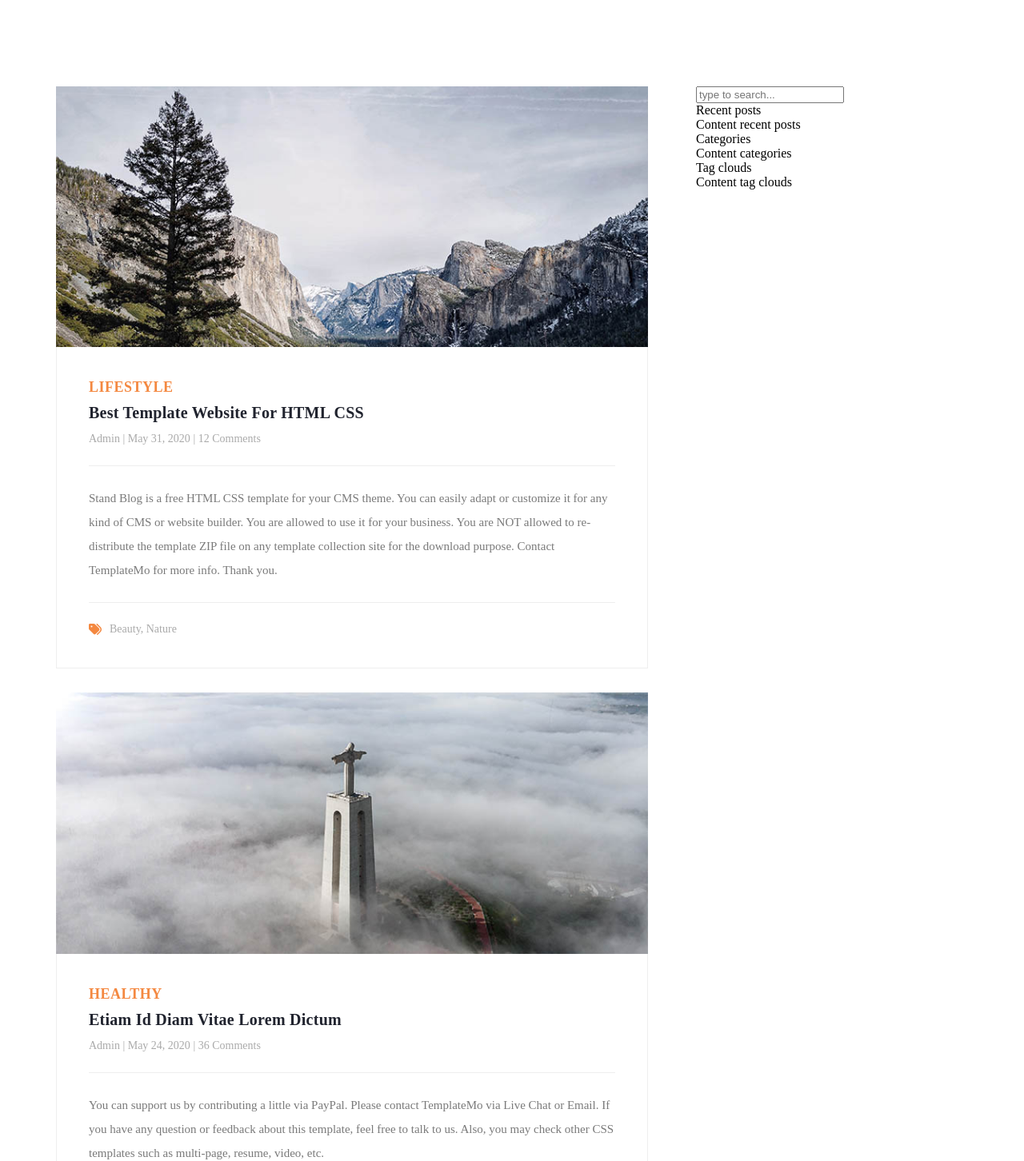
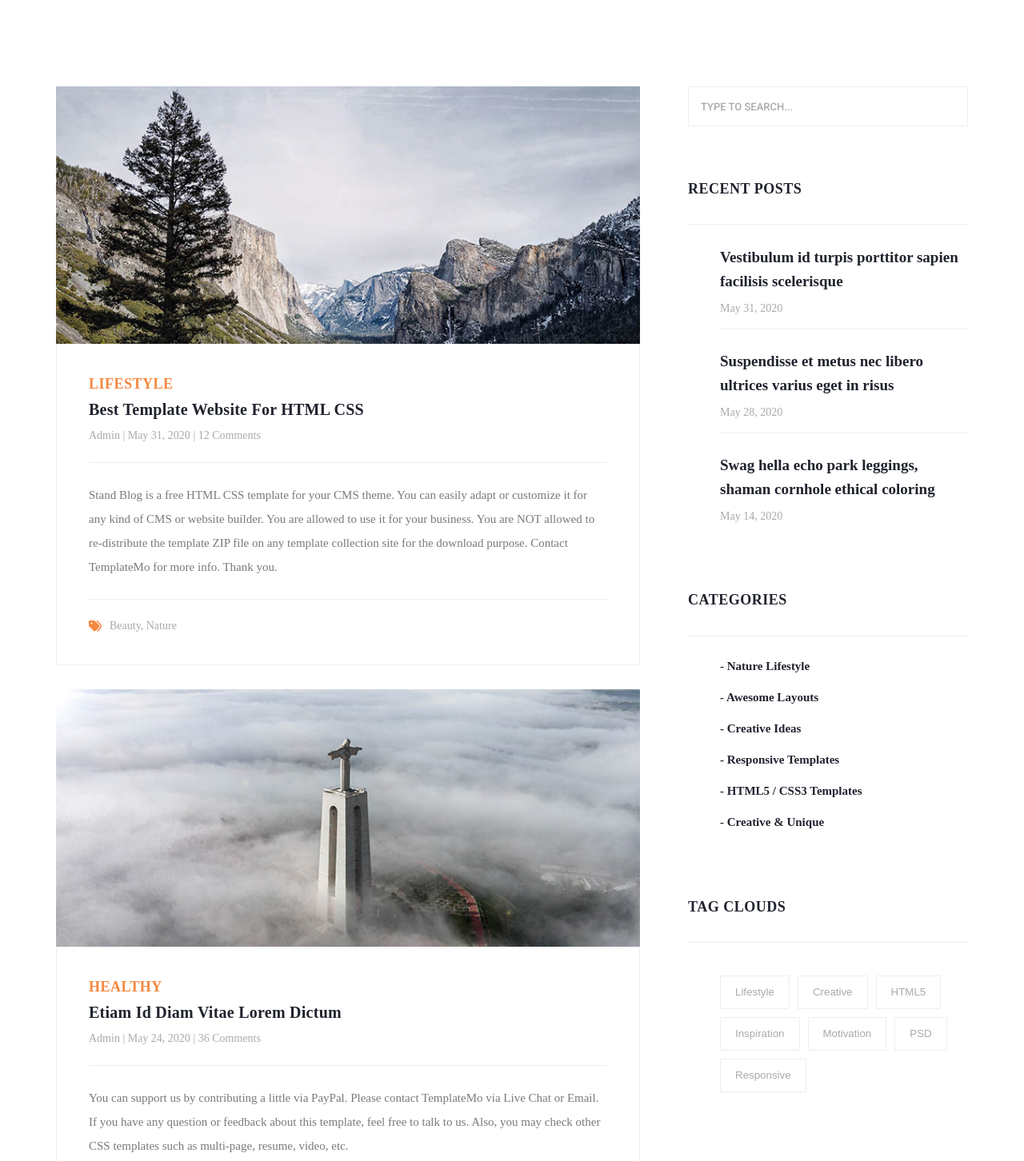
Before and after one commit to fstk1337/simple-blog, a React (Vite) app: page / in a window 1280 px wide. Shown: the part 478-1930 px from the top of the page at 80% size. Built offline with nearby package versions, Linux system fonts and the light colour scheme.

Commit message:
feat: finish sidebar desktop layout

```diff
--- a/src/components/HomeContent/HomeContent.module.scss
+++ b/src/components/HomeContent/HomeContent.module.scss
@@ -13,7 +13,6 @@
 .mainColumn {
   display: flex;
   flex-direction: column;
-  width: calc(100% / 3 * 2);
   padding: 0 15px;
 }
 
@@ -38,21 +37,145 @@
 .sideColumn {
   display: flex;
   flex-direction: column;
-  width: calc(100% / 3);
+  width: 380px;
+  min-width: 380px;
   padding: 0 15px;
 }
 
 .sidebar {
   display: flex;
   flex-direction: column;
+  row-gap: 50px;
   margin-left: 30px;
+}
+
+.sidebarSearch {
+  display: flex;
+  input {
+    display: inline-flex;
+    width: 100%;
+    border: 1px solid #eee;
+    padding: 17px 15px 16px;
+    font-family: 'Roboto', sans-serif;
+    font-size: 13px;
+    font-weight: 500;
+    color: #7a7a7a;
+    &:focus {
+      outline: none;
+    }
+    &::placeholder {
+      text-transform: uppercase;
+      color: #aaa;
+    }
+  }
+}
+
+.sidebarItem {
+  display: block;
   width: 100%;
 }
 
-.sidebarSearch {}
+.sidebarHeading {
+  padding-bottom: 15px;
+  margin-bottom: 25px;
+  border-bottom: 1px solid #eee;
+  h3 {
+    font-size: 18px;
+    font-weight: 900;
+    line-height: 120%;
+    color: #20232e;
+    text-transform: uppercase;
+    letter-spacing: 0.5px;
+  }
+}
 
-.sidebarItem {}
+.sidebarContent {
+  display: block;
+  width: 100%;
+}
 
-.sidebarHeading {}
+.sidebarPostList {
+  list-style-type: none;
+}
 
-.sidebarContent {}
+.sidebarPostItem {
+  padding-bottom: 15px;
+  margin-bottom: 15px;
+  border-bottom: 1px solid #eee;
+  cursor: pointer;
+  &:last-child {
+    padding-bottom: 0;
+    margin-bottom: 0;
+    border-bottom: none;
+  }
+}
+
+.postHeading {
+  font-size: 19px;
+  font-weight: 900;
+  line-height: 30px;
+  color: #20232e;
+  margin-bottom: 8px;
+  transition: all .2s linear;
+  &:hover {
+    color: #f48840;
+  }
+}
+
+.postDate {
+  font-size: 14px;
+  font-weight: 400;
+  line-height: 21px;
+  color: #aaa;
+}
+
+.sidebarCategoryList {
+  list-style-type: none;
+}
+
+.sidebarCategoryItem {
+  margin-bottom: 15px;
+  &:last-child {
+    margin-bottom: 0;
+  }
+  font-size: 15px;
+  font-weight: 700;
+  line-height: 24px;
+  a {
+    text-decoration: none;
+    color: #20232e;
+    transition: all .2s ease-in;
+    &:hover {
+      color: #f48840;
+    }
+  }
+}
+
+.sidebarTagList {
+  list-style-type: none;
+  display: inline-flex;
+  flex-direction: row;
+  flex-wrap: wrap;
+  column-gap: 10px;
+  row-gap: 10px;
+}
+
+.sidebarTagItem {
+  font-size: 15px;
+  font-weight: 500;
+}
+
+.sidebarTagBtn {
+  line-height: 150%;
+  background-color: #fff;
+  border: 1px solid #eee;
+  padding: 10px 18px;
+  color: #aaa;
+  transition: all .3s ease-in;
+  cursor: pointer;
+  &:hover {
+    background-color: #f48840;
+    border-color: #f48840;
+    color: #fff;
+  }
+}
--- a/src/components/HomeContent/HomeContent.tsx
+++ b/src/components/HomeContent/HomeContent.tsx
@@ -1,8 +1,12 @@
 import { Container } from '@layout/Container';
+import { PostCard } from '@components/PostCard';
 
 import style from './HomeContent.module.scss';
-import { PostCard } from '../PostCard';
+
 import { cards } from '@constants/cards';
+import { sidebarPosts as posts } from '@constants/sidebarPosts';
+import { sidebarCategories as categories } from '@constants/sidebarCategories';
+import { sidebarTags as tags } from '@constants/sidebarTags';
 
 export const HomeContent = () => {
   return (
@@ -17,20 +21,51 @@ export const HomeContent = () => {
           </div>
           <div className={style.sideColumn}>
             <div className={style.sidebar}>
-              <div className={style.sidebarSearch}>
+              <form className={style.sidebarSearch}>
                 <input type="search" placeholder='type to search...' />
+              </form>
+              <div className={style.sidebarItem}>
+                <div className={style.sidebarHeading}>
+                  <h3>Recent posts</h3>
+                </div>
+                <div className={style.sidebarContent}>
+                  <ul className={style.sidebarPostList}>
+                    {posts.map(post =>
+                      <li key={post.id} className={style.sidebarPostItem}>
+                        <h4 className={style.postHeading}>{post.heading}</h4>
+                        <div className={style.postDate}>{post.date}</div>
+                      </li>
+                    )}
+                  </ul>
+                </div>
               </div>
               <div className={style.sidebarItem}>
-                <div className={style.sidebarHeading}>Recent posts</div>
-                <div className={style.sidebarContent}>Content recent posts</div>
+                <div className={style.sidebarHeading}>
+                  <h3>Categories</h3>
+                </div>
+                <div className={style.sidebarContent}>
+                  <ul className={style.sidebarCategoryList}>
+                    {categories.map(category =>
+                      <li key={category.id} className={style.sidebarCategoryItem}>
+                        <a href={category.href}>- {category.name}</a>
+                      </li>
+                    )}
+                  </ul>
+                </div>
               </div>
               <div className={style.sidebarItem}>
-                <div className={style.sidebarHeading}>Categories</div>
-                <div className={style.sidebarContent}>Content categories</div>
-              </div>
-              <div className={style.sidebarItem}>
-                <div className={style.sidebarHeading}>Tag clouds</div>
-                <div className={style.sidebarContent}>Content tag clouds</div>
+                <div className={style.sidebarHeading}>
+                  <h3>Tag clouds</h3>
+                </div>
+                <div className={style.sidebarContent}>
+                  <ul className={style.sidebarTagList}>
+                    {tags.map(tag =>
+                      <li key={tag.id} className={style.sidebarTagItem}>
+                        <button type='button' className={style.sidebarTagBtn}>{tag.name}</button>
+                      </li>
+                    )}
+                  </ul>
+                </div>
               </div>
             </div>
           </div>
--- /dev/null
+++ b/src/constants/sidebarCategories.ts
@@ -0,0 +1,32 @@
+export const sidebarCategories = [
+  {
+    id: 1,
+    name: 'Nature Lifestyle',
+    href: '#'
+  },
+  {
+    id: 2,
+    name: 'Awesome Layouts',
+    href: '#'
+  },
+  {
+    id: 3,
+    name: 'Creative Ideas',
+    href: '#'
+  },
+  {
+    id: 4,
+    name: 'Responsive Templates',
+    href: '#'
+  },
+  {
+    id: 5,
+    name: 'HTML5 / CSS3 Templates',
+    href: '#'
+  },
+  {
+    id: 6,
+    name: 'Creative & Unique',
+    href: '#'
+  }
+];
--- /dev/null
+++ b/src/constants/sidebarPosts.ts
@@ -0,0 +1,23 @@
+export interface SidebarPost {
+  id: number;
+  heading: string;
+  date: string;
+}
+
+export const sidebarPosts: SidebarPost[] = [
+  {
+    id: 1,
+    heading: 'Vestibulum id turpis porttitor sapien facilisis scelerisque',
+    date: 'May 31, 2020'
+  },
+  {
+    id: 2,
+    heading: 'Suspendisse et metus nec libero ultrices varius eget in risus',
+    date: 'May 28, 2020'
+  },
+  {
+    id: 3,
+    heading: 'Swag hella echo park leggings, shaman cornhole ethical coloring',
+    date: 'May 14, 2020'
+  }
+];
--- /dev/null
+++ b/src/constants/sidebarTags.ts
@@ -0,0 +1,37 @@
+export const sidebarTags = [
+  {
+    id: 1,
+    name: 'Lifestyle',
+    href: '#'
+  },
+  {
+    id: 2,
+    name: 'Creative',
+    href: '#'
+  },
+  {
+    id: 3,
+    name: 'HTML5',
+    href: '#'
+  },
+  {
+    id: 4,
+    name: 'Inspiration',
+    href: '#'
+  },
+  {
+    id: 5,
+    name: 'Motivation',
+    href: '#'
+  },
+  {
+    id: 6,
+    name: 'PSD',
+    href: '#'
+  },
+  {
+    id: 7,
+    name: 'Responsive',
+    href: '#'
+  },
+];
```
